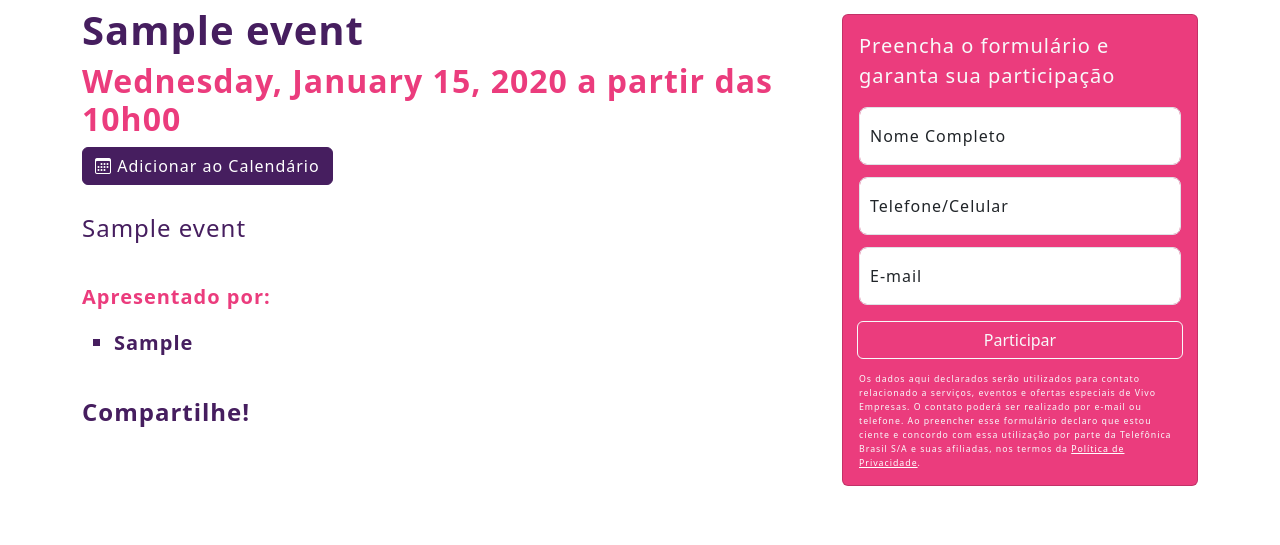
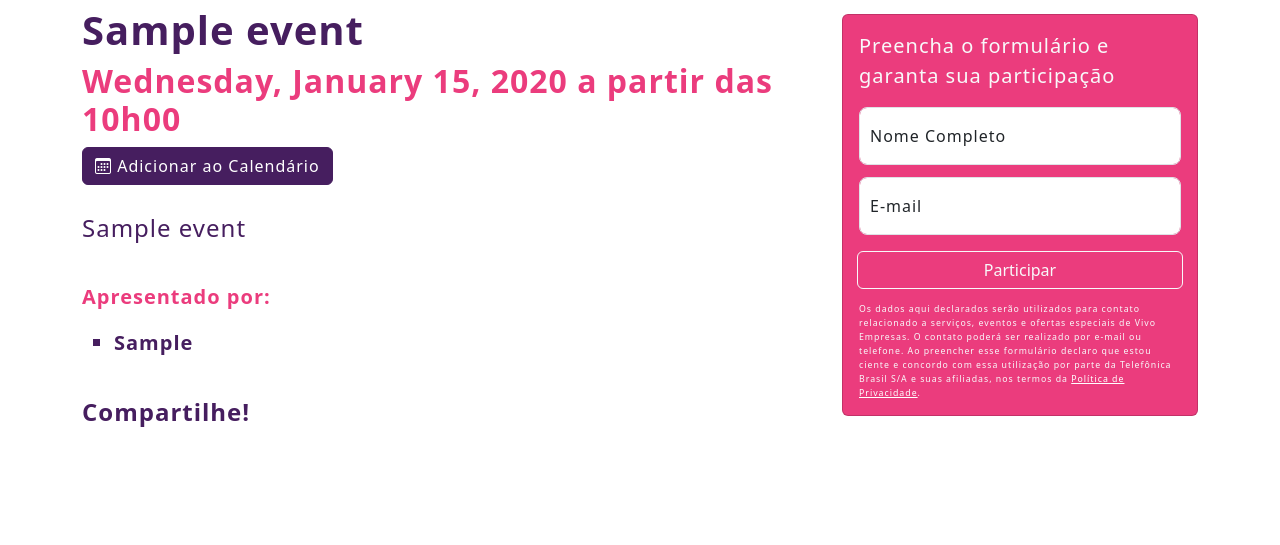
Before and after one commit to jrdiniz/app-vivo-workplace, a Flask app: a page that uses app/blueprints/webui/templates/landing.html in a window 1280 px wide. Shown: the part 74-619 px from the top of the page. Run offline with Flask 3, Linux system fonts and the light colour scheme; tables that the repository leaves empty hold one stand-in row (values such as "Sample post"); parts of the project's set-up code (start-up, migrations or seed data) failed here and were passed over; some libraries are stand-ins or nearby versions; some web fonts are replaced.

Commit message:
fixed same issues

```diff
--- a/app/blueprints/setup/setup.py
+++ b/app/blueprints/setup/setup.py
@@ -471,7 +471,7 @@ def event_status(message):
 @login_required
 def messages(event_id, page=1):
     event = Event.query.filter_by(id = event_id).first()
-    messages = Message.query.filter_by(event_id = event_id).order_by(Message.create_at.desc()).paginate(per_page=100, page=page, error_out=True)
+    messages = Message.query.filter_by(event_id = event_id).order_by(Message.created_at.desc()).paginate(per_page=100, page=page, error_out=True)
     return render_template('messages.html', messages=messages, event=event)
 
 @login_required
--- a/app/blueprints/setup/templates/messages.html
+++ b/app/blueprints/setup/templates/messages.html
@@ -36,7 +36,7 @@
             <tbody>
                 {% for message in messages %}
                 <tr>
-                    <td>{{ message.create_at.strftime('%d/%m/%Y %H:%M') }}</td>
+                    <td>{{ message.created_at.strftime('%d/%m/%Y %H:%M') }}</td>
                     <td><a href="{{ message.register_id }}"> {{ message.nickname }}</a></td>
                     <td>{{ message.text }}</td>
                     <td>
--- a/app/blueprints/webui/templates/landing.html
+++ b/app/blueprints/webui/templates/landing.html
@@ -67,18 +67,6 @@
               </div>
               <div class="form-floating mb-2">
                 <input
-                  type="text"
-                  class="form-control form-control-lg"
-                  id="phonenumber-input"
-                  name="phone_number"
-                  placeholder="Telefone"
-                  {% if fields %} value="{{ fields.phone_number }}" {% endif %}
-                />
-                <label for="floatingInput">Telefone/Celular</label>
-                <small class="invalid-feedback"></small>
-              </div>
-              <div class="form-floating mb-2">
-                <input
                   type="email"
                   class="form-control form-control-lg"
                   id="email-input"
--- a/app/blueprints/webui/templates/live.html
+++ b/app/blueprints/webui/templates/live.html
@@ -55,7 +55,7 @@
                             <div class="container my-1 message rounded" id="message_{{ message.id }}">
                                 <div class="row pt-2 align-items-left">
                                     <div class="col-10 py-1">
-                                        <span class="fw-bold">{{ message.nickname }}</span> - <span class="small text-light">{{ message.create_at.strftime("%d/%m/%Y %H:%M") }}</span>
+                                        <span class="fw-bold">{{ message.nickname }}</span> - <span class="small text-light">{{ message.created_at.strftime("%d/%m/%Y %H:%M") }}</span>
                                     </div>
                                     <div class="col-2">
                                         <button class="btn btn-sm text-light btn-delete-message" name="delete-message" id="{{ message.id }}" ><i class="bi bi-trash"></i></button>
--- a/app/blueprints/webui/webui.py
+++ b/app/blueprints/webui/webui.py
@@ -146,7 +146,7 @@ def event_register(slug):
     if request.method == "POST":
         event = get_event()
         name = request.form.get("name")
-        phone_number = request.form.get("phone_number")
+        phone_number = 00000000000
         email = request.form.get("email")
         register = Register.query.filter_by(event_id=event.id, email=email).one_or_none()
         recaptcha_site_key = request.form["g-recaptcha-response"]
@@ -252,7 +252,7 @@ def receive_message(message):
         {
             "nickname": message.nickname,
             "text": message.text,
-            "create_at": message.create_at.strftime("%d/%m/%Y %H:%M"),
+            "create_at": message.created_at.strftime("%d/%m/%Y %H:%M"),
             "message_id": message.id,
             "register_id": message.register_id
         },
```
Also changed, not shown: deploy.yml (+5 -5 lines).
